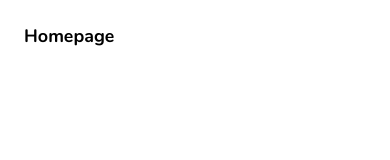
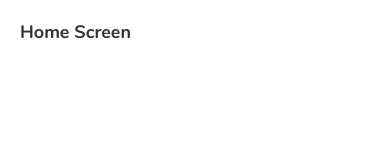
Before and after one commit to Raul184/RN_GAMING_REVIEWS, a React Native app: screen / in a window 390 px wide. Shown: the top 160 px of the page. Built offline with nearby package versions, Linux system fonts and the light colour scheme.

Commit message:
Global styles comp. set

```diff
--- a/screens/home.js
+++ b/screens/home.js
@@ -1,22 +1,12 @@
 import React from 'react'
-import {StyleSheet,View,Text} from 'react-native'
-
+import {View,Text} from 'react-native'
+import {stylesGlobal} from '../styles/global.js';
 const Home = () => {
   return (
-    <View style={styles.container}>
-      <Text style={styles.title}>Homepage</Text>
+    <View style={stylesGlobal.container}>
+      <Text style={stylesGlobal.headings}>Home Screen</Text>
     </View>
   )
 }
 
-
-const styles = StyleSheet.create({
-  container: {
-    padding: 24
-  },
-  title:{
-    fontFamily:'nunito-bold',
-    fontSize:18
-  }
-})
 export default Home;
--- /dev/null
+++ b/styles/global.js
@@ -0,0 +1,17 @@
+import {StyleSheet} from 'react-native';
+
+export const stylesGlobal = StyleSheet.create({
+  container:{
+    flex:1,
+    padding:20
+  },
+  headings: {
+    fontFamily:'nunito-bold',
+    fontSize:18,
+    color:'#333'
+  },
+  paragraph: {
+    marginVertical:8,
+    lineHeight:20
+  }
+})
```
Also changed, not shown: screens/about.js (+3 -9 lines), screens/reviewDetails.js (+3 -9 lines).
